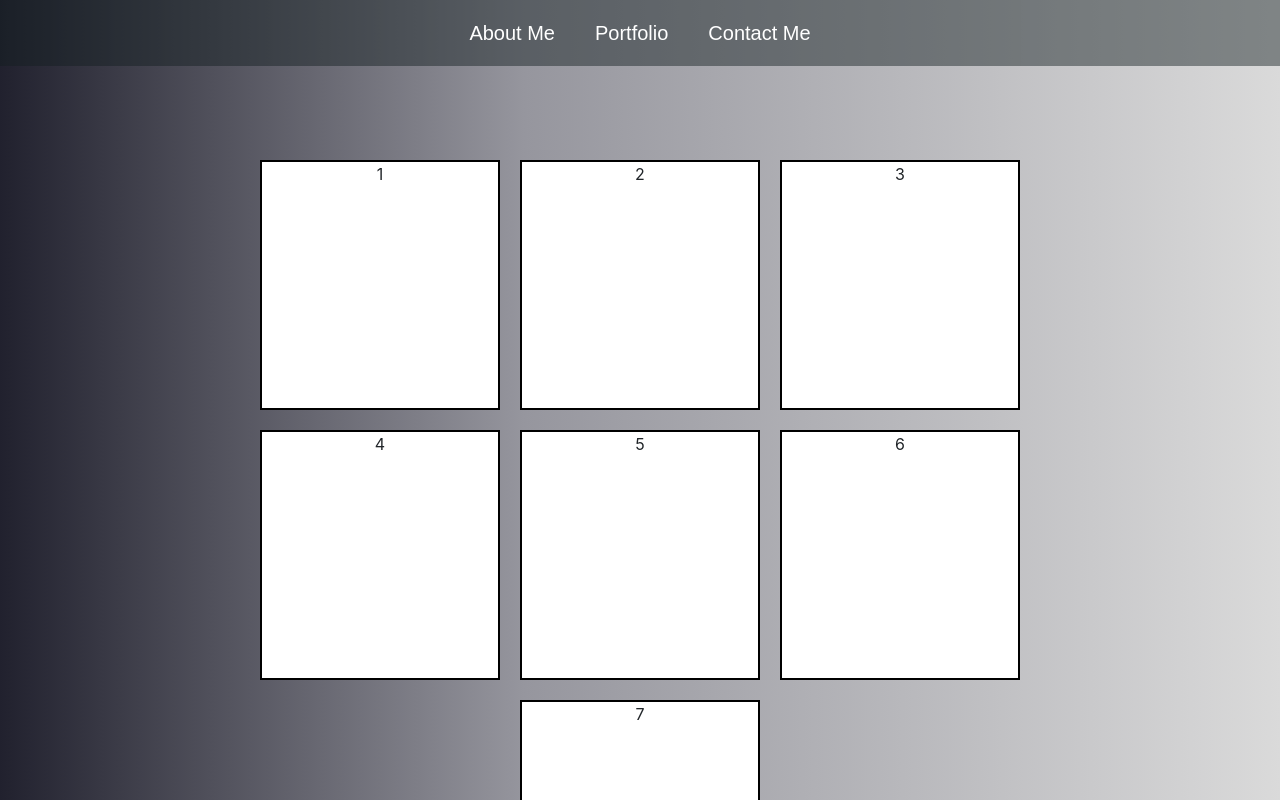
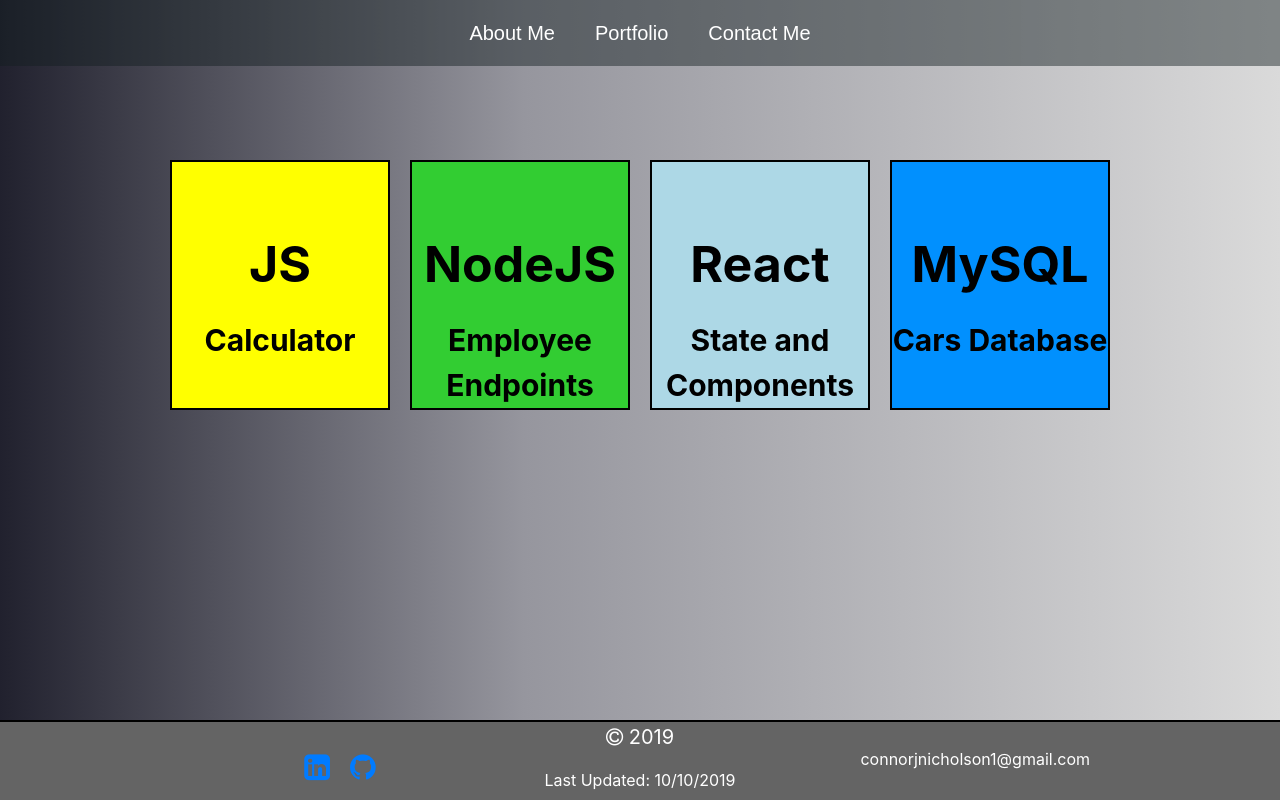
Before and after one commit to ConnorNicholson/MyPortfolio, a React (Create React App) app: page /portfolio in a window 1280 px wide. Shown: the top 800 px of the page. Built offline with nearby package versions, Linux system fonts and the light colour scheme.

Commit message:
Adds changes to the Footer and Contact forms

```diff
--- a/src/Components/Contact/Contact.js
+++ b/src/Components/Contact/Contact.js
@@ -2,6 +2,8 @@ import React from 'react';
 import Footer from '../Footer';
 
 export default function Contact() {
+
+
     return (
         <div>
             <section className="contact_header">
--- a/src/Components/Footer.js
+++ b/src/Components/Footer.js
@@ -1,13 +1,14 @@
 import React from 'react';
 
 export default function Footer() {
+
     return (
         <div>
             <footer className="page_footer">
                 <div className="footer_container">
                     <div className="footer_info footer_social_media_links">
-                        <a><i className="fa fa-linkedin-square" aria-hidden="true"></i></a>
-                        <i className="fa fa-github" aria-hidden="true"></i>
+                        <a href="https://www.linkedin.com/in/connor-nicholson-907797189" target="_blank" rel="noopener noreferrer"><i className="fa fa-linkedin-square" aria-hidden="true"></i></a>
+                        <a href="https://github.com/ConnorNicholson" target="_blank" rel="noopener noreferrer"><i className="fa fa-github" aria-hidden="true"></i></a>
                     </div>
                     <div className="footer_info">
                         <p className="footer_copyright"><i className="fa fa-copyright" aria-hidden="true"></i> 2019</p>
--- a/src/Components/Portfolio/Portfolio.js
+++ b/src/Components/Portfolio/Portfolio.js
@@ -4,17 +4,42 @@ import Footer from '../Footer';
 export default function Portfolio() {
     return (
         <div>
-            <header className="portfolio_header">
+            <section className="portfolio_header">
                 <div className="portfolio_flex_container">
-                    <div className="portfolio_box">1</div>
-                    <div className="portfolio_box">2</div>
-                    <div className="portfolio_box">3</div>
-                    <div className="portfolio_box">4</div>
-                    <div className="portfolio_box">5</div>
-                    <div className="portfolio_box">6</div>
-                    <div className="portfolio_box">7</div>
+                    <div className="portfolio_box">
+                        <a className="project_link" href="https://github.com/ConnorNicholson/JS-Calculator" target="_blank" rel="noopener noreferrer">
+                            <div className="javascript_project">
+                                <p className="language_icon">JS</p>
+                                <p className="project_name">Calculator</p>
+                            </div>
+                        </a>
+                    </div>
+                    <div className="portfolio_box">
+                        <a className="project_link" href="https://github.com/ConnorNicholson/NodeJS-Employee-Endpoints" target="_blank" rel="noopener noreferrer">
+                            <div className="nodeJS_project">
+                                <p className="language_icon">NodeJS</p>
+                                <p className="project_name">Employee Endpoints</p>
+                            </div>
+                        </a>
+                    </div>
+                    <div className="portfolio_box">
+                        <a className="project_link" href="https://github.com/ConnorNicholson/React-State-and-Components" target="_blank" rel="noopener noreferrer">
+                            <div className="react_project">
+                                <p className="language_icon">React</p>
+                                <p className="project_name">State and Components</p>
+                            </div>
+                        </a>
+                    </div>
+                    <div className="portfolio_box">
+                        <a className="project_link" href="https://github.com/ConnorNicholson/MySQL-Cars-Database" target="_blank" rel="noopener noreferrer">
+                            <div className="mysql_project">
+                                <p className="language_icon">MySQL</p>
+                                <p className="project_name">Cars Database</p>
+                            </div>
+                        </a>
+                    </div>
                 </div>
-            </header>
+            </section>
             <Footer />
         </div>
     );
```
Also changed, not shown: src/lib/css/App.css.
